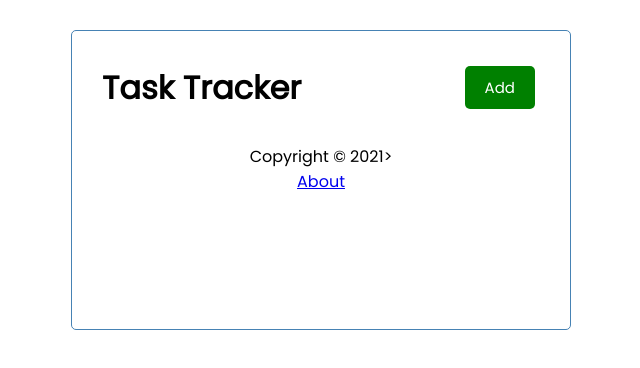
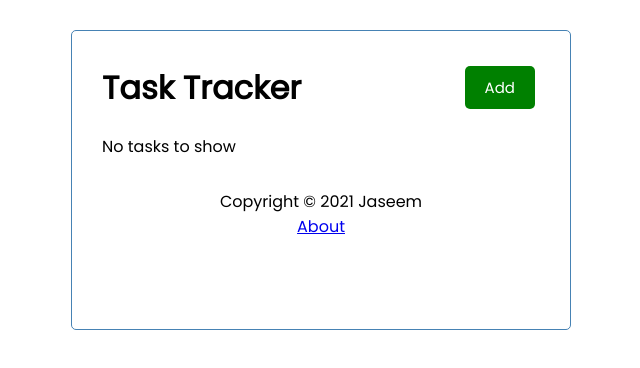
Before and after one commit to jasseeeem/Task-Tracker, a React (Create React App) app: page / in a window 1280 px wide. Shown: the top 368 px of the page, without its empty margins (319-959 px from the left). Built offline with nearby package versions, Linux system fonts and the light colour scheme; no server answers.

Commit message:
First Commit

```diff
--- a/package.json
+++ b/package.json
@@ -1,6 +1,6 @@
 {
   "homepage": "http://jasseeeem.github.io/Task-Tracker",
-  "name": "TaskTracker",
+  "name": "task-tracker",
   "version": "0.1.0",
   "private": true,
   "dependencies": {
--- a/src/App.js
+++ b/src/App.js
@@ -106,7 +106,7 @@ const App = () => {
           showAdd={showAddTask}
         />
         <Route
-          path="https://task-tracker-react-flask.herokuapp.com/api/"
+          path="/"
           exact
           render={(props) => (
             <>
--- a/src/components/Footer.js
+++ b/src/components/Footer.js
@@ -3,7 +3,7 @@ import { Link } from 'react-router-dom'
 function Footer() {
     return (
         <footer>
-            <p>Copyright &copy; 2021></p>
+            <p>Copyright &copy; 2021 Jaseem</p>
             <Link to='/about'>About</Link>
         </footer>
     )
```
